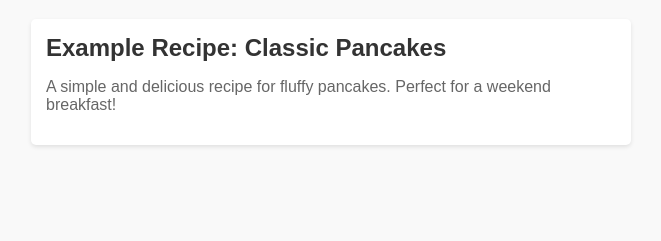
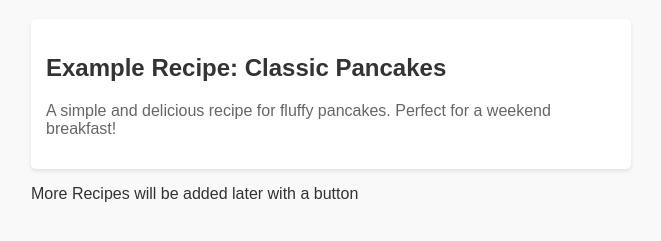
Before and after one commit to derekjpeters/digitalcookbook_example, a plain HTML site: page index.html in a window 1280 px wide. Shown: the part 81-322 px from the top of the page, without its empty margins (309-970 px from the left). Drawn offline with Linux system fonts and the light colour scheme.

Commit message:
Changed to h3 and added a paragraph for future development as a placeholder

```diff
--- a/index.html
+++ b/index.html
@@ -27,7 +27,7 @@
             margin-bottom: 10px;
             box-shadow: 0 2px 4px rgba(0, 0, 0, 0.1);
         }
-        .recipe h2 {
+        .recipe h3 {
             margin: 0;
             font-size: 1.5em;
             color: #333;
@@ -45,7 +45,7 @@
             <h2>Example Recipe: Classic Pancakes</h2>
             <p>A simple and delicious recipe for fluffy pancakes. Perfect for a weekend breakfast!</p>
         </div>
-        <!-- More recipes can be added here -->
+        <p>More Recipes will be added later with a button</p>
     </div>
 </body>
 </html>
```
